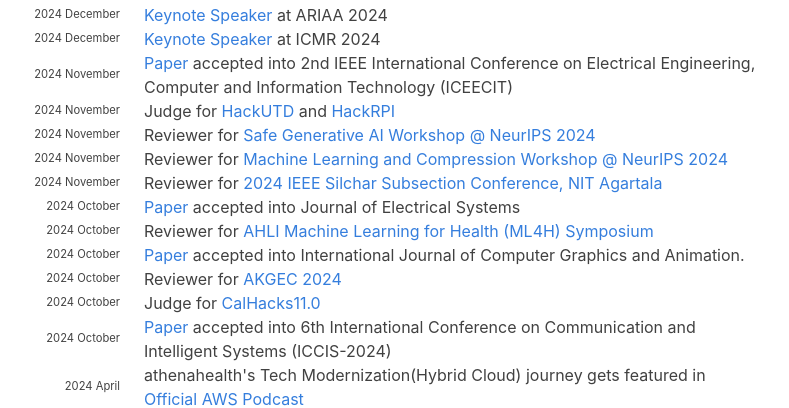
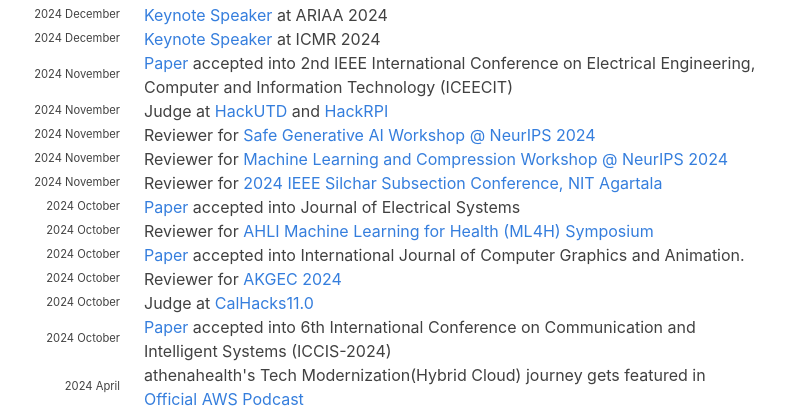
Before and after one commit to hariharanragothaman/hariharanragothaman.github.io, a Jekyll site: the page built from index.md, in a window 1280 px wide and 900 px high, scrolled down 1132 px. Shown: the part 159-567 px from the top of the window, without its empty margins (188-977 px from the left). Built offline with Jekyll 4.4.1, drawn with Linux system fonts in a browser that asks for light colours; nearby versions of some CDN libraries; some web fonts are replaced.

Commit message:
Polishes and Updates

```diff
--- a/_data/news.yaml
+++ b/_data/news.yaml
@@ -81,7 +81,7 @@
 
 - year: 2024
   year-extra: November
-  description: Judge for <a href="https://hackutd.co/">HackUTD</a> and <a href="https://www.hackrpi.com/">HackRPI</a>
+  description: Judge at <a href="https://hackutd.co/">HackUTD</a> and <a href="https://www.hackrpi.com/">HackRPI</a>
 
 - year: 2024
   year-extra: November
@@ -115,7 +115,7 @@
 
 - year: 2024
   year-extra: October
-  description: Judge for <a href="https://hackberkeley.org/">CalHacks11.0</a>
+  description: Judge at <a href="https://hackberkeley.org/">CalHacks11.0</a>
 
 - year: 2024
   year-extra: October
```
